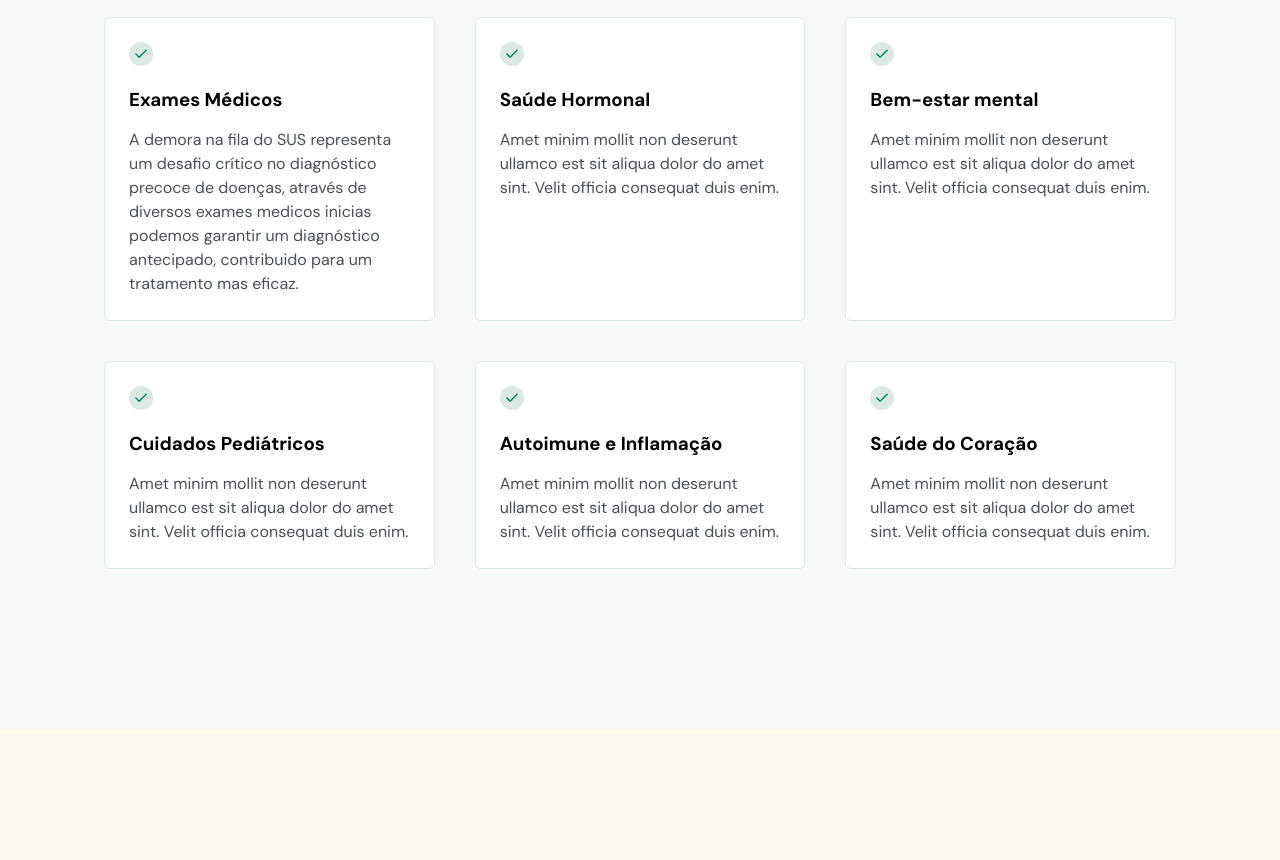
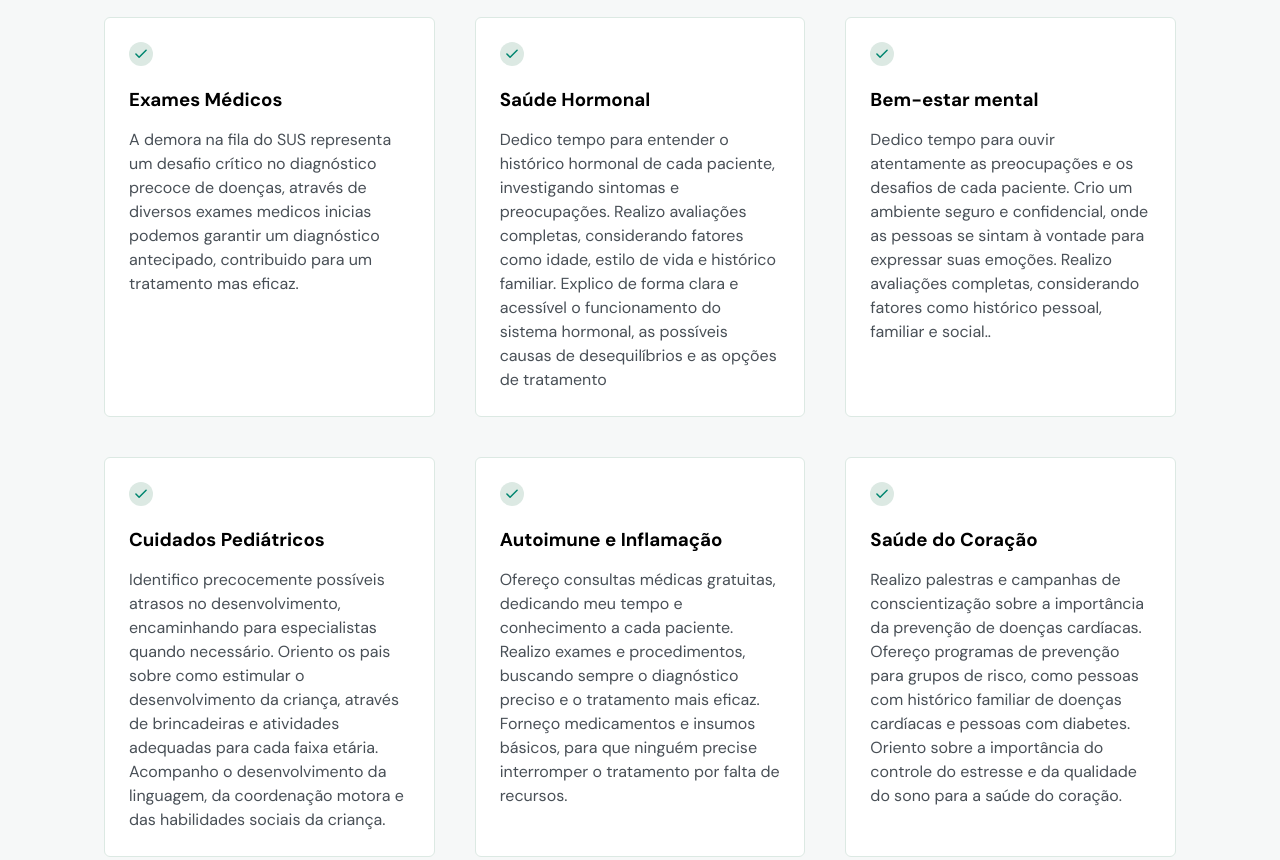
Before and after one commit to vinimax001/DoctorCare, a plain HTML site: page index.html in a window 1280 px wide. Shown: the part 1200-2060 px from the top of the page. Drawn offline with nearby package versions, Linux system fonts and the light colour scheme; files whose address does not match are found by name.

Commit message:
Finished project

```diff
--- a/index.html
+++ b/index.html
@@ -344,8 +344,9 @@
 
                 <h3>Saúde Hormonal</h3>
                 <p>
-                  Amet minim mollit non deserunt ullamco est sit aliqua dolor do
-                  amet sint. Velit officia consequat duis enim.
+                  Dedico tempo para entender o histórico hormonal de cada paciente, investigando sintomas e preocupações.
+                  Realizo avaliações completas, considerando fatores como idade, estilo de vida e histórico familiar.
+                  Explico de forma clara e acessível o funcionamento do sistema hormonal, as possíveis causas de desequilíbrios e as opções de tratamento
                 </p>
               </div>
               <div class="card">
@@ -368,8 +369,9 @@
 
                 <h3>Bem-estar mental</h3>
                 <p>
-                  Amet minim mollit non deserunt ullamco est sit aliqua dolor do
-                  amet sint. Velit officia consequat duis enim.
+                  Dedico tempo para ouvir atentamente as preocupações e os desafios de cada paciente.
+                  Crio um ambiente seguro e confidencial, onde as pessoas se sintam à vontade para expressar suas emoções.
+                  Realizo avaliações completas, considerando fatores como histórico pessoal, familiar e social..
                 </p>
               </div>
               <div class="card">
@@ -392,8 +394,9 @@
 
                 <h3>Cuidados Pediátricos</h3>
                 <p>
-                  Amet minim mollit non deserunt ullamco est sit aliqua dolor do
-                  amet sint. Velit officia consequat duis enim.
+                  Identifico precocemente possíveis atrasos no desenvolvimento, encaminhando para especialistas quando necessário.
+Oriento os pais sobre como estimular o desenvolvimento da criança, através de brincadeiras e atividades adequadas para cada faixa etária.
+Acompanho o desenvolvimento da linguagem, da coordenação motora e das habilidades sociais da criança.
                 </p>
               </div>
               <div class="card">
@@ -416,8 +419,9 @@
 
                 <h3>Autoimune e Inflamação</h3>
                 <p>
-                  Amet minim mollit non deserunt ullamco est sit aliqua dolor do
-                  amet sint. Velit officia consequat duis enim.
+                  Ofereço consultas médicas gratuitas, dedicando meu tempo e conhecimento a cada paciente.
+                  Realizo exames e procedimentos, buscando sempre o diagnóstico preciso e o tratamento mais eficaz.
+                  Forneço medicamentos e insumos básicos, para que ninguém precise interromper o tratamento por falta de recursos.
                 </p>
               </div>
               <div class="card">
@@ -440,8 +444,9 @@
 
                 <h3>Saúde do Coração</h3>
                 <p>
-                  Amet minim mollit non deserunt ullamco est sit aliqua dolor do
-                  amet sint. Velit officia consequat duis enim.
+                  Realizo palestras e campanhas de conscientização sobre a importância da prevenção de doenças cardíacas.
+                  Ofereço programas de prevenção para grupos de risco, como pessoas com histórico familiar de doenças cardíacas e pessoas com diabetes. <br>
+                  Oriento sobre a importância do controle do estresse e da qualidade do sono para a saúde do coração.
                 </p>
               </div>
             </div>
@@ -537,7 +542,7 @@
 
               <a
                 class="button"
-                href="https://wa.me/5521971602369"
+                href="https://wa.me/5521985652179"
                 target="_blank"
               >
                 <svg
```
